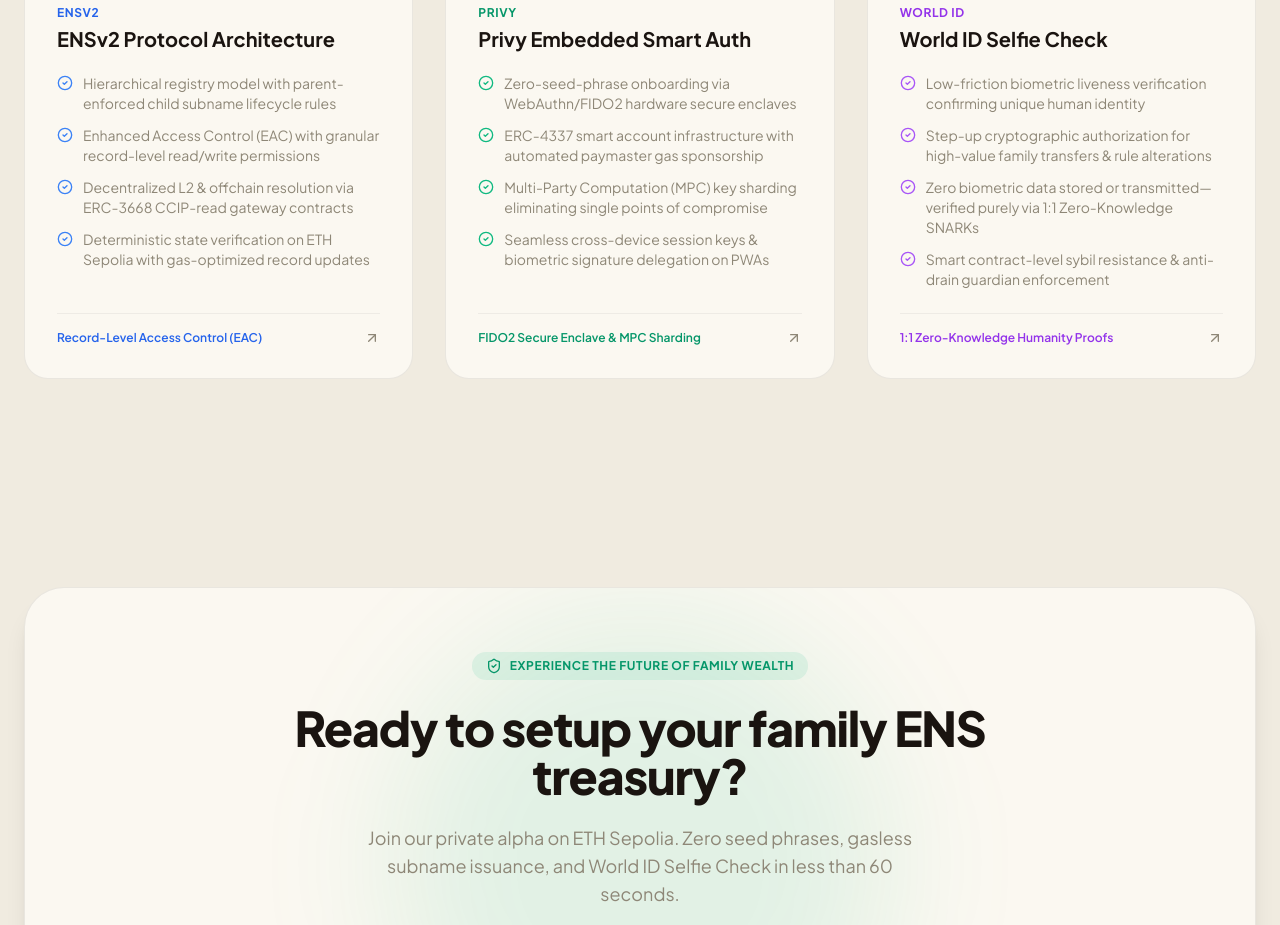
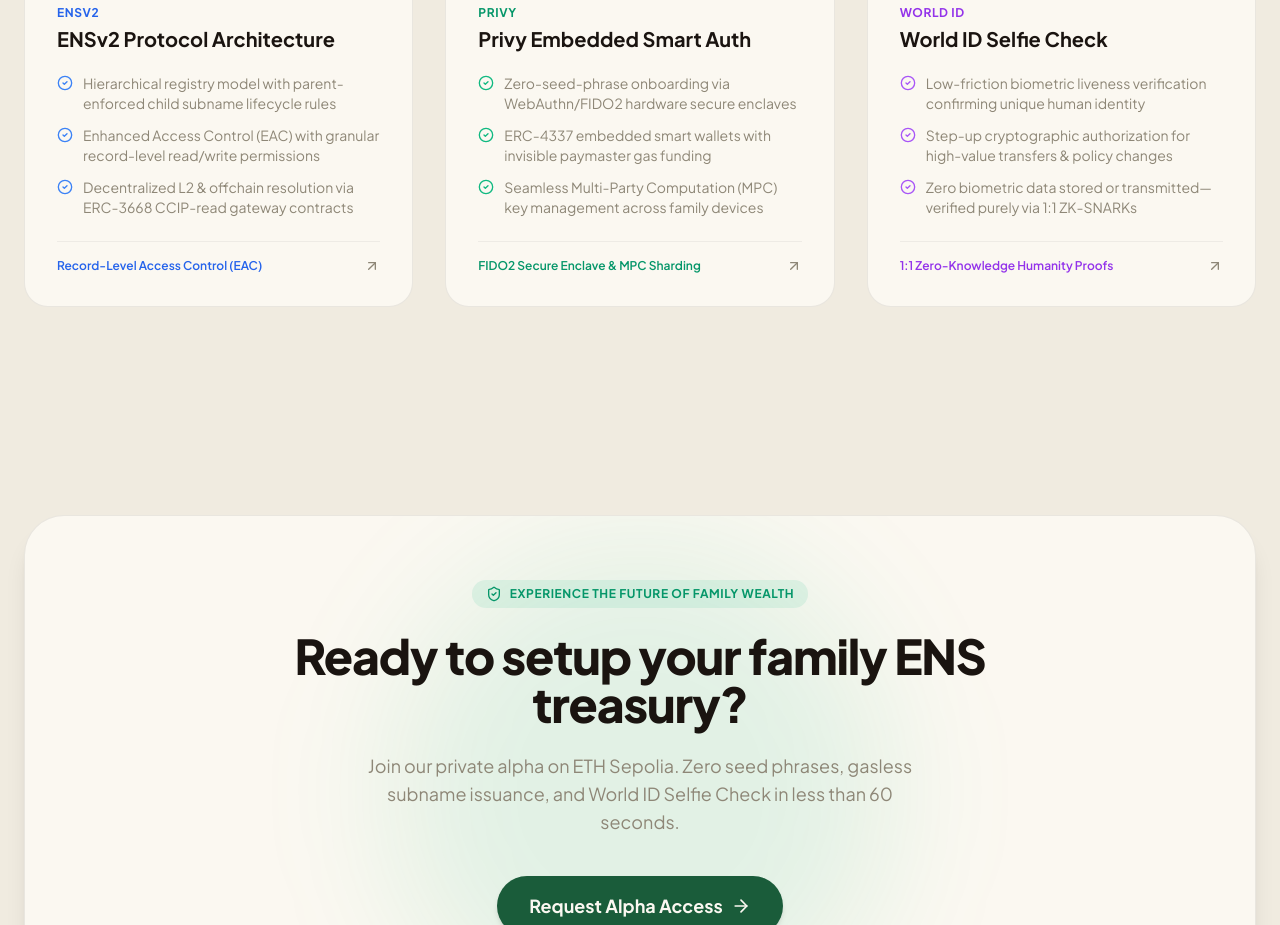
Before and after one commit to shashanka2a/transakt-landing, a Next.js app: page / in a window 1280 px wide. Shown: the part 3600-4525 px from the top of the page. Built offline with nearby package versions, Linux system fonts and the light colour scheme.

Commit message:
refactor: simplify security feature descriptions and consolidate smart account infrastructure details in SecuritySection

```diff
--- a/components/SecuritySection.tsx
+++ b/components/SecuritySection.tsx
@@ -16,7 +16,6 @@
         "Hierarchical registry model with parent-enforced child subname lifecycle rules",
         "Enhanced Access Control (EAC) with granular record-level read/write permissions",
         "Decentralized L2 & offchain resolution via ERC-3668 CCIP-read gateway contracts",
-        "Deterministic state verification on ETH Sepolia with gas-optimized record updates",
       ],
       highlight: "Record-Level Access Control (EAC)",
     },
@@ -28,9 +27,8 @@
       title: "Privy Embedded Smart Auth",
       points: [
         "Zero-seed-phrase onboarding via WebAuthn/FIDO2 hardware secure enclaves",
-        "ERC-4337 smart account infrastructure with automated paymaster gas sponsorship",
-        "Multi-Party Computation (MPC) key sharding eliminating single points of compromise",
-        "Seamless cross-device session keys & biometric signature delegation on PWAs",
+        "ERC-4337 embedded smart wallets with invisible paymaster gas funding",
+        "Seamless Multi-Party Computation (MPC) key management across family devices",
       ],
       highlight: "FIDO2 Secure Enclave & MPC Sharding",
     },
@@ -42,9 +40,8 @@
       title: "World ID Selfie Check",
       points: [
         "Low-friction biometric liveness verification confirming unique human identity",
-        "Step-up cryptographic authorization for high-value family transfers & rule alterations",
-        "Zero biometric data stored or transmitted—verified purely via 1:1 Zero-Knowledge SNARKs",
-        "Smart contract-level sybil resistance & anti-drain guardian enforcement",
+        "Step-up cryptographic authorization for high-value transfers & policy changes",
+        "Zero biometric data stored or transmitted—verified purely via 1:1 ZK-SNARKs",
       ],
       highlight: "1:1 Zero-Knowledge Humanity Proofs",
     },
```
